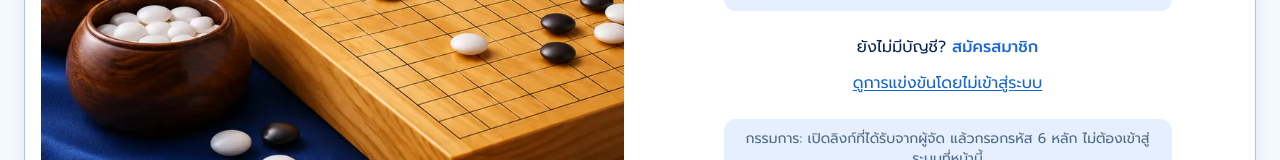
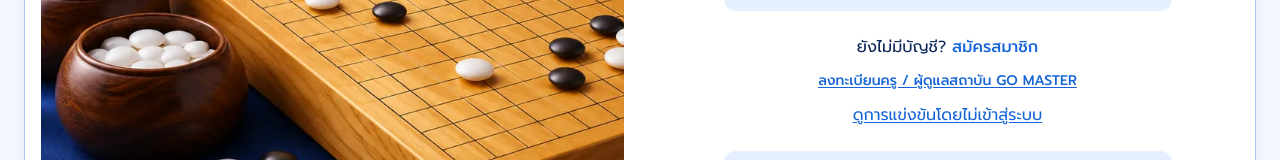
Before and after one commit to sawitree2168-sys/go-competition, a Next.js app: page /login in a window 1280 px wide. Shown: the part 925-1085 px from the top of the page. Built offline with nearby package versions, Linux system fonts and the light colour scheme; no server answers.

Commit message:
Link institution registration directly from login

```diff
--- a/app/login/_ui/LoginForm.tsx
+++ b/app/login/_ui/LoginForm.tsx
@@ -113,6 +113,7 @@ export default function LoginForm({ stay, heading = "เข้าสู่ระ
 
       <p className="mt-4 rounded-xl bg-[var(--gt-cta-soft)] px-3 py-3 text-sm text-[var(--gt-muted)]">บัญชีสถาบัน GO MASTER: หากยังไม่เคยเปิดบัญชีเจ้าของ ต้องสมัครบัญชีส่วนตัวหนึ่งครั้ง ผูกสิทธิ์สถาบัน และตั้งชื่อผู้ใช้ก่อน จึงจะใช้ GOMASTER กับรหัสผ่านได้</p>
       <p className="mt-6 text-center text-base">ยังไม่มีบัญชี? <Link href="/signup" className="font-semibold text-[var(--gt-cta)] hover:underline">สมัครสมาชิก</Link></p>
+      <p className="mt-3 text-center text-sm"><Link href="/signup?type=institution" className="font-semibold text-[var(--gt-cta)] underline underline-offset-2">ลงทะเบียนครู / ผู้ดูแลสถาบัน GO MASTER</Link></p>
       {!stay && <p className="mt-3 text-center text-base"><Link href="/tournaments" className="font-normal text-[var(--gt-cta)] underline underline-offset-2">ดูการแข่งขันโดยไม่เข้าสู่ระบบ</Link></p>}
       <p className="mt-6 rounded-xl bg-[var(--gt-cta-soft)] px-3 py-2.5 text-center text-sm text-[var(--gt-muted)]">
         กรรมการ: เปิดลิงก์ที่ได้รับจากผู้จัด แล้วกรอกรหัส 6 หลัก ไม่ต้องเข้าสู่ระบบที่หน้านี้
```
